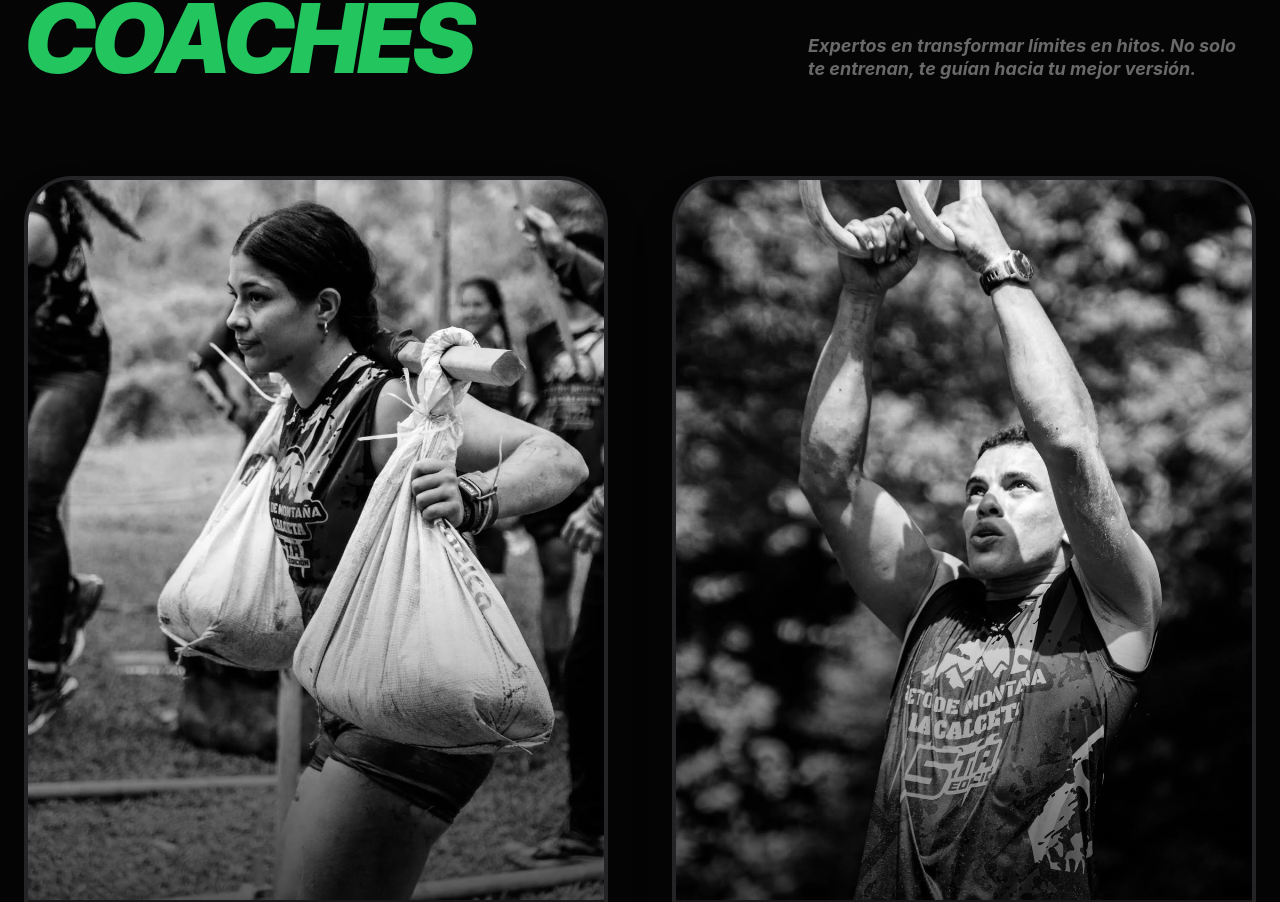
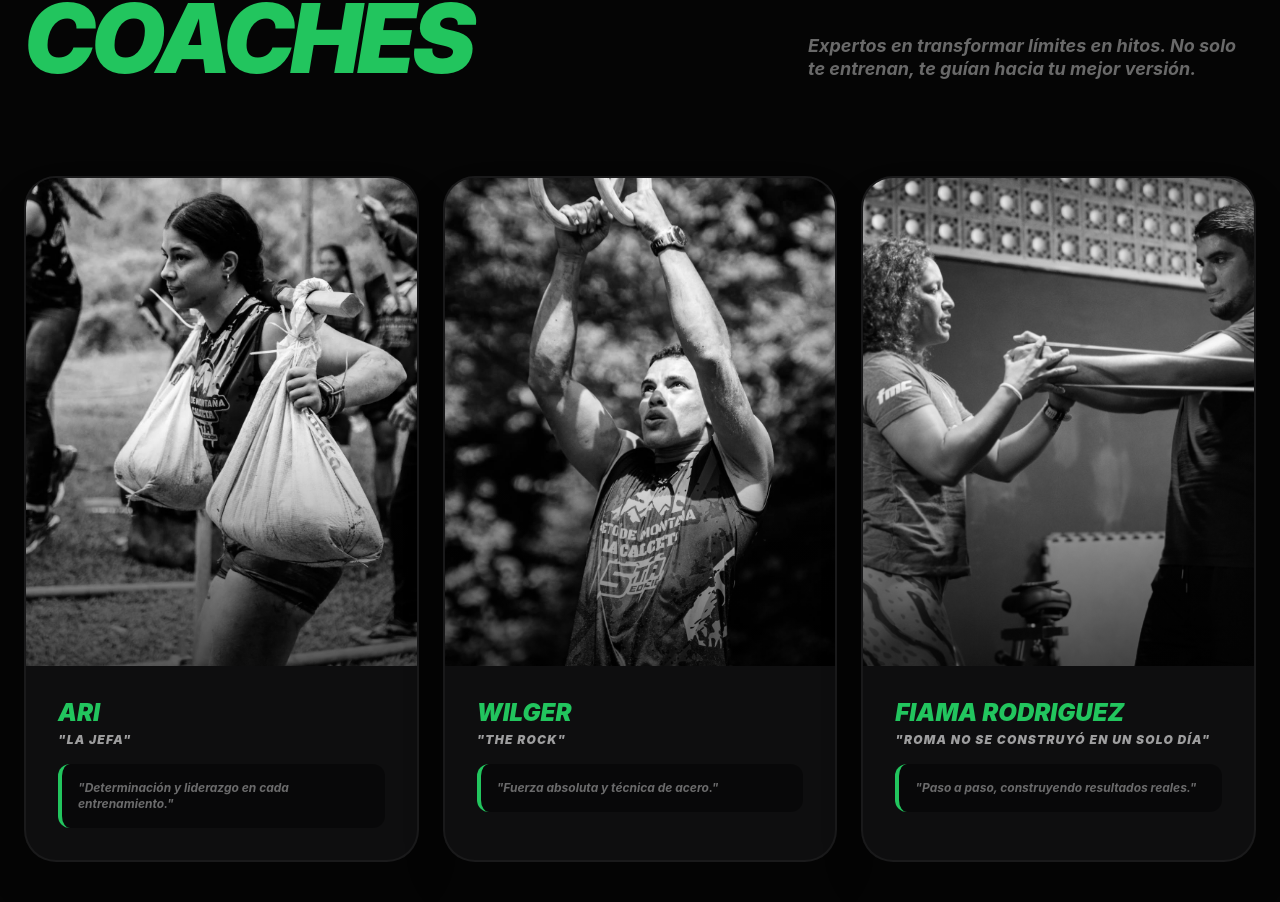
Before and after one commit to rameseba/greenbox-gym, a React (Vite) app: page / in a window 1280 px wide. Shown: the part 6183-7085 px from the top of the page. Built offline with nearby package versions, Linux system fonts and the light colour scheme.

Commit message:
ui: compactar sección de coaches y habilitar terminal en móviles

```diff
--- a/src/App.tsx
+++ b/src/App.tsx
@@ -596,7 +596,7 @@ export default function App() {
                     {BENEFITS[benefitIndex].desc}
                   </p>
                 </div>
-                <div className="hidden md:block relative group">
+                <div className="block mt-10 md:mt-0 relative group">
                    <div className={`absolute inset-0 ${isDark ? 'bg-[#22c55e]/5' : 'bg-[#22c55e]/10'} blur-[100px] rounded-full transition-all group-hover:bg-[#22c55e]/20`} />
                    <TerminalStatus isDark={isDark} />
                 </div>
@@ -792,14 +792,17 @@ export default function App() {
             </p>
           </div>
 
-          <div className="grid grid-cols-1 sm:grid-cols-2 gap-8 md:gap-16">
+          <div className="grid grid-cols-1 sm:grid-cols-2 lg:grid-cols-3 gap-6">
             {COACHES.map((coach, i) => (
               <motion.div
                 key={i}
-                whileHover={{ scale: 1.02 }}
-                className={`group relative overflow-hidden rounded-[2rem] md:rounded-[3rem] border-4 ${isDark ? 'border-white/5 bg-zinc-900' : 'border-black/5 bg-white'} shadow-2xl`}
+                initial={{ opacity: 0, y: 20 }}
+                whileInView={{ opacity: 1, y: 0 }}
+                transition={{ delay: i * 0.1 }}
+                whileHover={{ y: -5 }}
+                className={`group relative overflow-hidden rounded-[1.5rem] md:rounded-[2rem] border-2 ${isDark ? 'border-white/5 bg-zinc-900/50' : 'border-black/5 bg-white'} shadow-2xl transition-all duration-500`}
               >
-                <div className="aspect-[4/5] sm:aspect-[3/4] lg:aspect-[4/5] relative overflow-hidden">
+                <div className="aspect-[4/5] relative overflow-hidden">
                   <img
                     src={coach.image}
                     alt={coach.name}
@@ -807,11 +810,11 @@ export default function App() {
                   />
                   <div className="absolute inset-0 bg-gradient-to-t from-black via-transparent to-transparent opacity-60" />
                 </div>
-                <div className="p-6 sm:p-8 md:p-12 relative">
-                  <h3 className="text-xl sm:text-2xl md:text-4xl font-black italic uppercase text-[#22c55e] mb-1 leading-tight">{coach.name}</h3>
-                  <p className={`text-[10px] sm:text-xs md:text-lg font-black uppercase tracking-widest italic mb-4 md:mb-6 ${isDark ? 'text-white/60' : 'text-black/60'}`}>{coach.role}</p>
-                  <div className={`p-4 rounded-2xl ${isDark ? 'bg-black/40' : 'bg-neutral-100'} border-l-4 border-[#22c55e] italic`}>
-                    <p className={`text-xs sm:text-sm md:text-base font-bold ${isDark ? 'text-white/40' : 'text-black/40'}`}>"{coach.motto}"</p>
+                <div className="p-5 md:p-8 relative">
+                  <h3 className="text-xl md:text-2xl font-black italic uppercase text-[#22c55e] mb-1 leading-tight">{coach.name}</h3>
+                  <p className={`text-[9px] md:text-xs font-black uppercase tracking-widest italic mb-3 md:mb-4 ${isDark ? 'text-white/60' : 'text-black/60'}`}>{coach.role}</p>
+                  <div className={`p-3 md:p-4 rounded-xl ${isDark ? 'bg-black/40' : 'bg-neutral-100'} border-l-4 border-[#22c55e] italic`}>
+                    <p className={`text-[10px] md:text-xs font-bold ${isDark ? 'text-white/40' : 'text-black/40'}`}>"{coach.motto}"</p>
                   </div>
                 </div>
               </motion.div>
```
